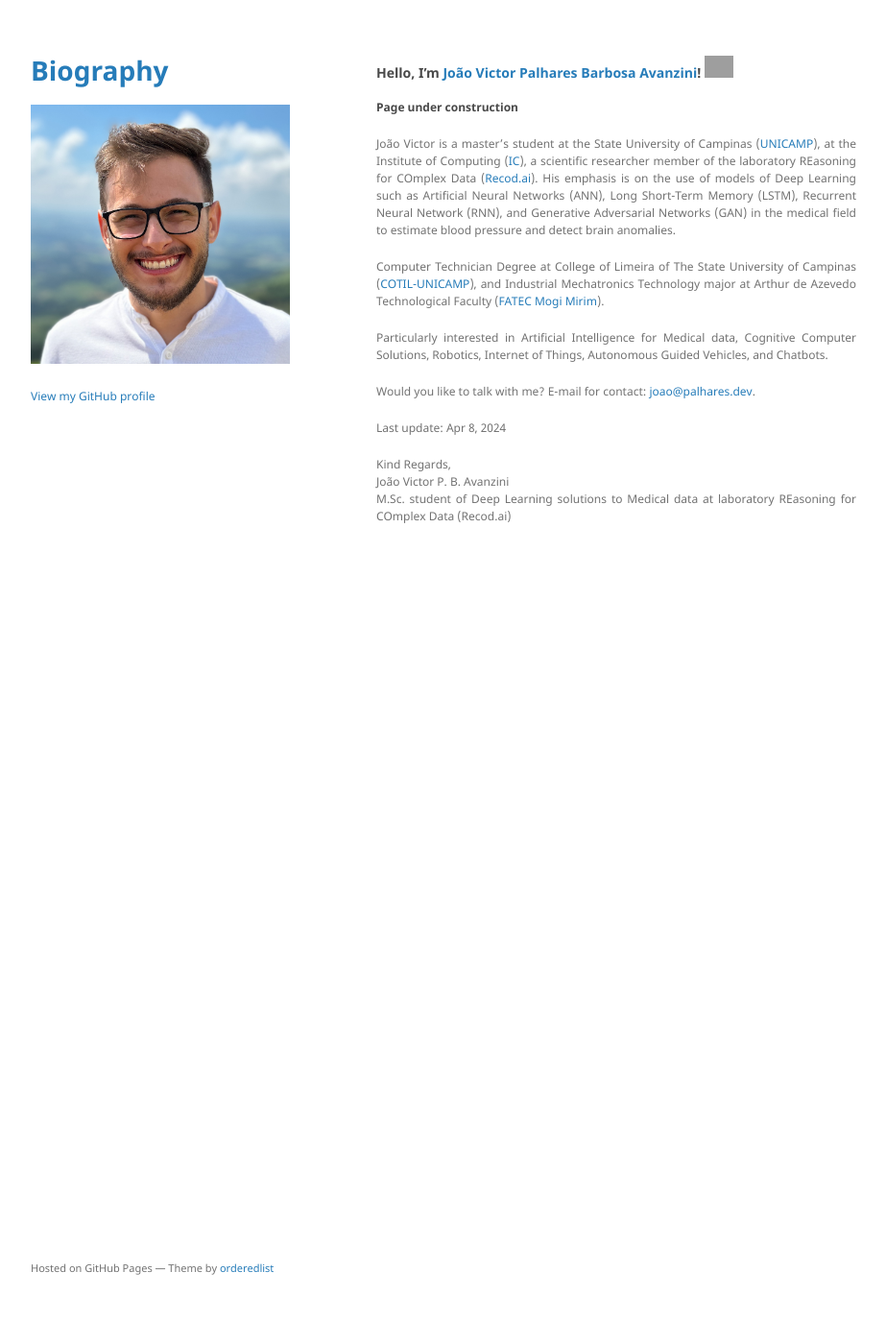
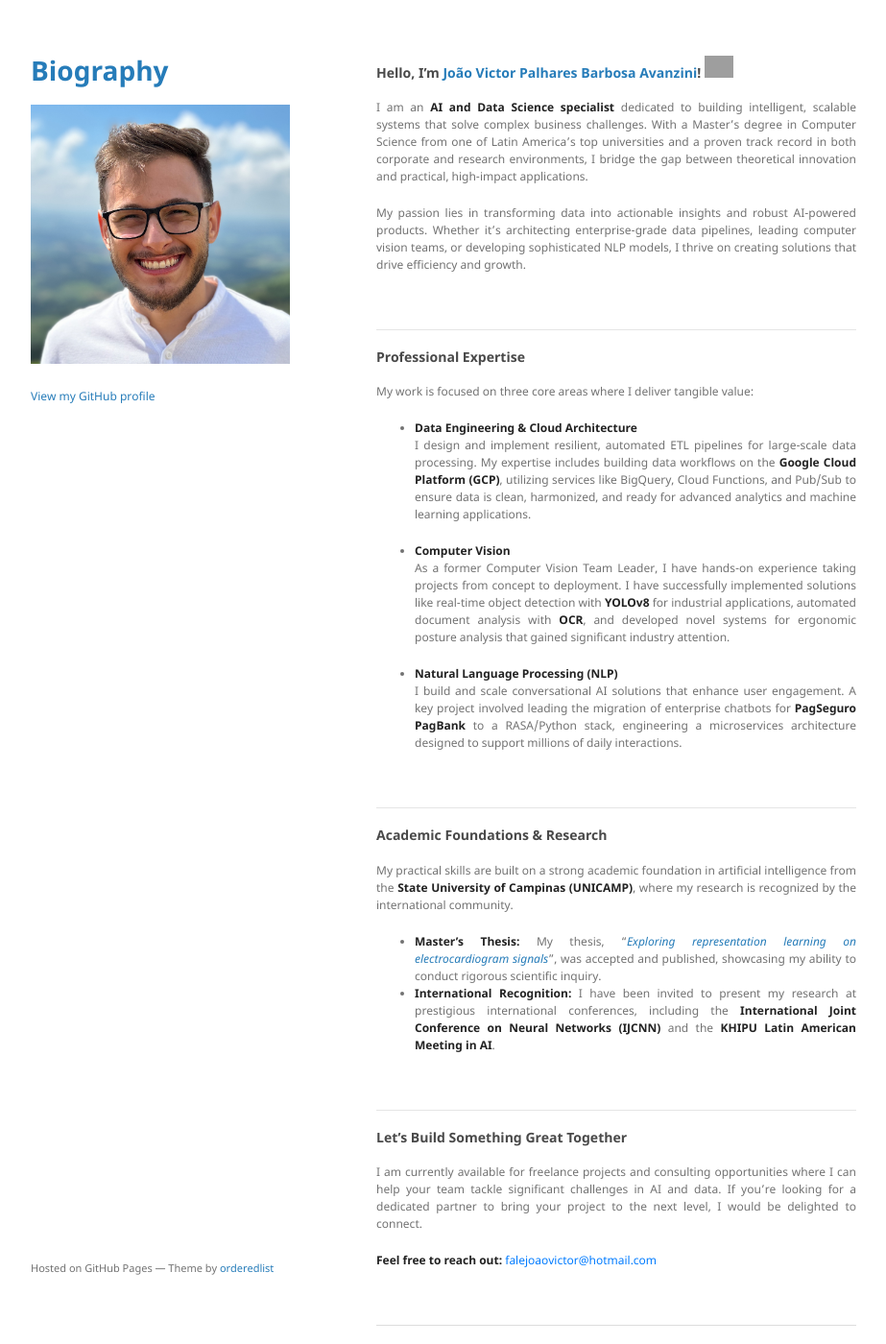
Before and after one commit to joaoavanzini/joaoavanzini.github.io, a Jekyll site: the page built from index.md, in a window 1280 px wide and 1400 px high. Shown: the whole window at 96% size, without its empty margins (178-1101 px from the left). Built offline with Jekyll 4.4.1, drawn with Linux system fonts in a browser that asks for light colours; the repository's description, which GitHub fills in, is left out; our own code applies the rules of GitHub Pages for plain Markdown files; some of the changed text lies outside the part shown; grey boxes are pictures that could not be loaded.

Commit message:
Enhance personal profile with expertise and research details

```diff
--- a/index.md
+++ b/index.md
@@ -3,18 +3,50 @@ layout: default
 ---
 ### Hello, I'm [João Victor Palhares Barbosa Avanzini](https://www.linkedin.com/in/joao-avanzini/)! <img src="https://media.giphy.com/media/hvRJCLFzcasrR4ia7z/giphy.gif" width="30px">
 
-#### Page under construction
+I am an **AI and Data Science specialist** dedicated to building intelligent, scalable systems that solve complex business challenges. With a Master's degree in Computer Science from one of Latin America's top universities and a proven track record in both corporate and research environments, I bridge the gap between theoretical innovation and practical, high-impact applications.
 
-João Victor is a master's student at the State University of Campinas ([UNICAMP](https://www.unicamp.br/)), at the Institute of Computing ([IC](https://ic.unicamp.br/)), a scientific researcher member of the laboratory REasoning for COmplex Data ([Recod.ai](https://recod.ai/)). His emphasis is on the use of models of Deep Learning such as Artificial Neural Networks (ANN), Long Short-Term Memory (LSTM), Recurrent Neural Network (RNN), and Generative Adversarial Networks (GAN) in the medical field to estimate blood pressure and detect brain anomalies.
+My passion lies in transforming data into actionable insights and robust AI-powered products. Whether it's architecting enterprise-grade data pipelines, leading computer vision teams, or developing sophisticated NLP models, I thrive on creating solutions that drive efficiency and growth.
 
-Computer Technician Degree at College of Limeira of The State University of Campinas ([COTIL-UNICAMP](https://www.cotil.unicamp.br/)), and Industrial Mechatronics Technology major at Arthur de Azevedo Technological Faculty ([FATEC Mogi Mirim](https://fatecmm.edu.br/)).
+<br>
 
-Particularly interested in Artificial Intelligence for Medical data, Cognitive Computer Solutions, Robotics, Internet of Things, Autonomous Guided Vehicles, and Chatbots.
+---
 
-Would you like to talk with me? E-mail for contact: <a href="mailto:joao@palhares.dev">joao@palhares.dev</a>.
+### Professional Expertise
 
-Last update: Apr 8, 2024
+My work is focused on three core areas where I deliver tangible value:
 
-Kind Regards,<br>
-João Victor P. B. Avanzini<br>
-M.Sc. student of Deep Learning solutions to Medical data at laboratory REasoning for COmplex Data (Recod.ai)
+* **Data Engineering & Cloud Architecture** <br>
+    I design and implement resilient, automated ETL pipelines for large-scale data processing. My expertise includes building data workflows on the **Google Cloud Platform (GCP)**, utilizing services like BigQuery, Cloud Functions, and Pub/Sub to ensure data is clean, harmonized, and ready for advanced analytics and machine learning applications.
+
+* **Computer Vision** <br>
+    As a former Computer Vision Team Leader, I have hands-on experience taking projects from concept to deployment. I have successfully implemented solutions like real-time object detection with **YOLOv8** for industrial applications, automated document analysis with **OCR**, and developed novel systems for ergonomic posture analysis that gained significant industry attention.
+
+* **Natural Language Processing (NLP)** <br>
+    I build and scale conversational AI solutions that enhance user engagement. A key project involved leading the migration of enterprise chatbots for **PagSeguro PagBank** to a RASA/Python stack, engineering a microservices architecture designed to support millions of daily interactions.
+
+<br>
+
+---
+
+### Academic Foundations & Research
+
+My practical skills are built on a strong academic foundation in artificial intelligence from the **State University of Campinas (UNICAMP)**, where my research is recognized by the international community.
+
+* **Master's Thesis:** My thesis, "[*Exploring representation learning on electrocardiogram signals*](https://www.repositorio.unicamp.br/Acervo/Detalhe/1503481)", was accepted and published, showcasing my ability to conduct rigorous scientific inquiry.
+* **International Recognition:** I have been invited to present my research at prestigious international conferences, including the **International Joint Conference on Neural Networks (IJCNN)** and the **KHIPU Latin American Meeting in AI**.
+
+<br>
+
+---
+
+### Let's Build Something Great Together
+
+I am currently available for freelance projects and consulting opportunities where I can help your team tackle significant challenges in AI and data. If you're looking for a dedicated partner to bring your project to the next level, I would be delighted to connect.
+
+**Feel free to reach out:** <a href="mailto:joao@palhares.dev" style="color:#007bff; text-decoration:none;">falejoaovictor@hotmail.com</a>
+
+<br>
+<hr style="border: 0; height: 1px; background: #ddd;">
+<p style="color:#888; font-size: 0.9em;">
+Last updated: September 19, 2024
+</p>
```
